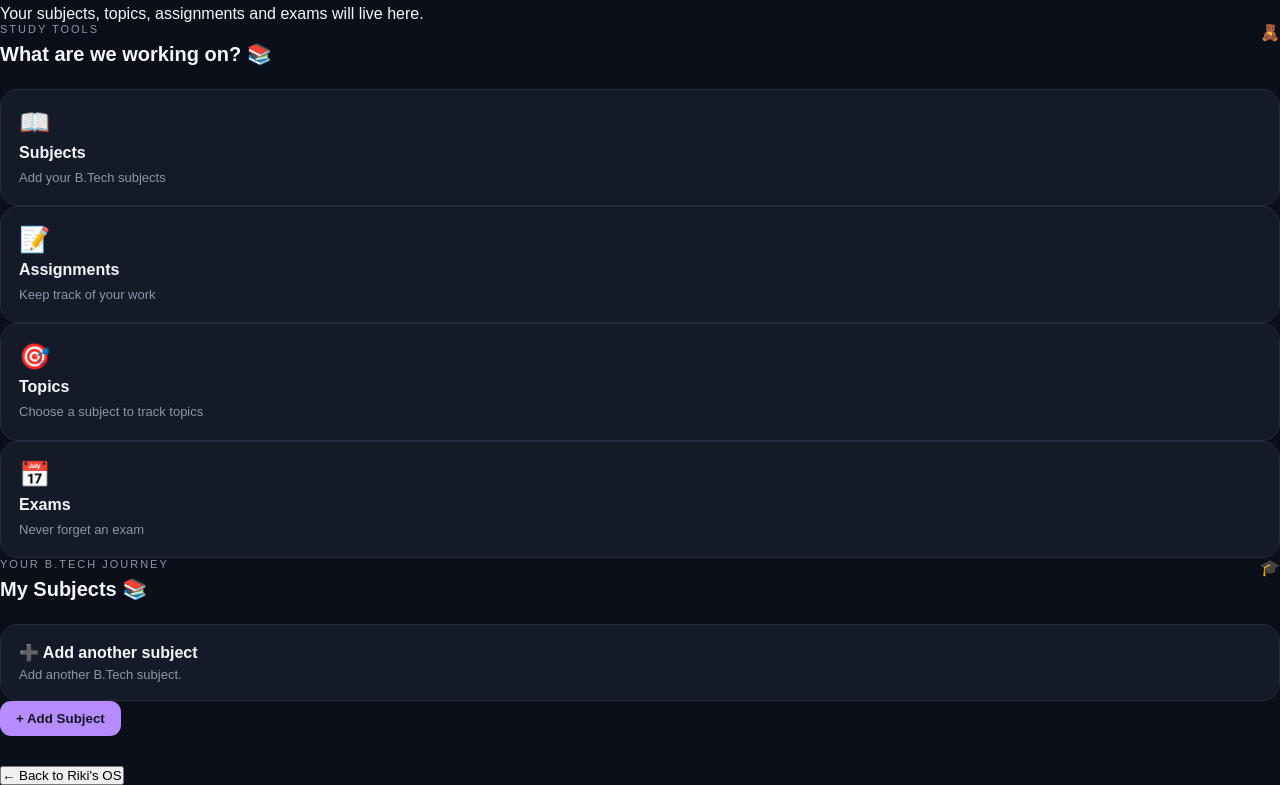
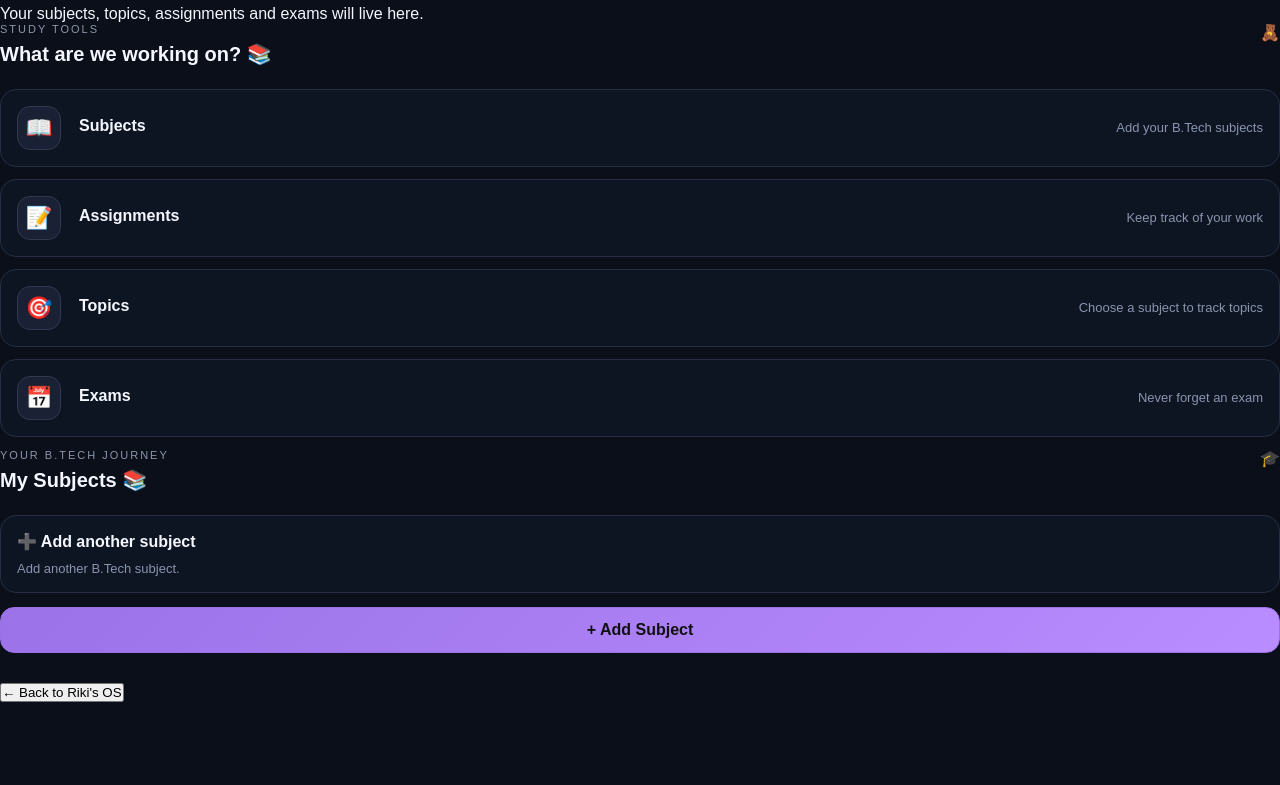
Before and after one commit to kitzzkitzz01/Rikis-OS, a plain HTML site: page study.html in a window 1280 px wide. Shown: the part 103-888 px from the top of the page. After the commit the page ends 805 px from the top, so only its background shows below. Drawn offline with Linux system fonts and the light colour scheme.

Commit message:
Add styles for study options and subject cards

```diff
--- a/style.css
+++ b/style.css
@@ -712,3 +712,157 @@ footer small {
     }
 
 }
+/* =========================================
+   🎀 RIKI'S OS — STUDY HUB POLISH
+   ========================================= */
+
+.study-option {
+    display: grid;
+    grid-template-columns: 48px 1fr auto;
+    align-items: center;
+    gap: 14px;
+
+    padding: 16px;
+    margin-bottom: 12px;
+
+    background: #0d1422;
+    border: 1px solid #252e42;
+    border-radius: 16px;
+
+    transition: transform 0.15s ease,
+                border-color 0.15s ease,
+                background 0.15s ease;
+}
+
+.study-option:active {
+    transform: scale(0.98);
+    background: #141d30;
+}
+
+.study-option > span {
+    width: 44px;
+    height: 44px;
+
+    display: flex;
+    align-items: center;
+    justify-content: center;
+
+    background: #1b2134;
+    border: 1px solid #303950;
+    border-radius: 13px;
+
+    font-size: 1.35rem;
+}
+
+.study-option strong {
+    display: block;
+    margin-bottom: 4px;
+    font-size: 1rem;
+}
+
+.study-option small {
+    display: block;
+    color: #8995ad;
+    line-height: 1.4;
+}
+
+
+/* 📚 SUBJECT CARDS */
+
+.subjects-section {
+    scroll-margin-top: 18px;
+}
+
+.subject-list {
+    display: flex;
+    flex-direction: column;
+    gap: 10px;
+    margin-bottom: 14px;
+}
+
+.subject-card {
+    display: flex;
+    align-items: center;
+    justify-content: space-between;
+    gap: 14px;
+
+    padding: 16px;
+
+    background: #0d1422;
+    border: 1px solid #252e42;
+    border-radius: 16px;
+
+    transition: transform 0.15s ease,
+                background 0.15s ease;
+}
+
+.subject-card:active {
+    transform: scale(0.985);
+    background: #141d30;
+}
+
+.subject-card > div {
+    display: flex;
+    flex-direction: column;
+    gap: 5px;
+}
+
+.subject-card strong {
+    font-size: 1rem;
+}
+
+.subject-card small {
+    color: #8995ad;
+}
+
+
+/* ➕ ADD SUBJECT */
+
+.add-subject-btn {
+    width: 100%;
+
+    padding: 13px 18px;
+
+    border: 1px solid #9b72e8;
+    border-radius: 14px;
+
+    background: linear-gradient(
+        135deg,
+        #9b72e8,
+        #b98cff
+    );
+
+    color: #111;
+    font-size: 1rem;
+    font-weight: 700;
+
+    cursor: pointer;
+
+    transition: transform 0.15s ease,
+                opacity 0.15s ease;
+}
+
+.add-subject-btn:active {
+    transform: scale(0.98);
+    opacity: 0.9;
+}
+
+
+/* 📱 MOBILE */
+
+@media (max-width: 600px) {
+
+    .study-option {
+        grid-template-columns: 44px 1fr;
+    }
+
+    .study-option > span {
+        width: 42px;
+        height: 42px;
+    }
+
+    .study-option strong {
+        font-size: 0.98rem;
+    }
+
+}
```
